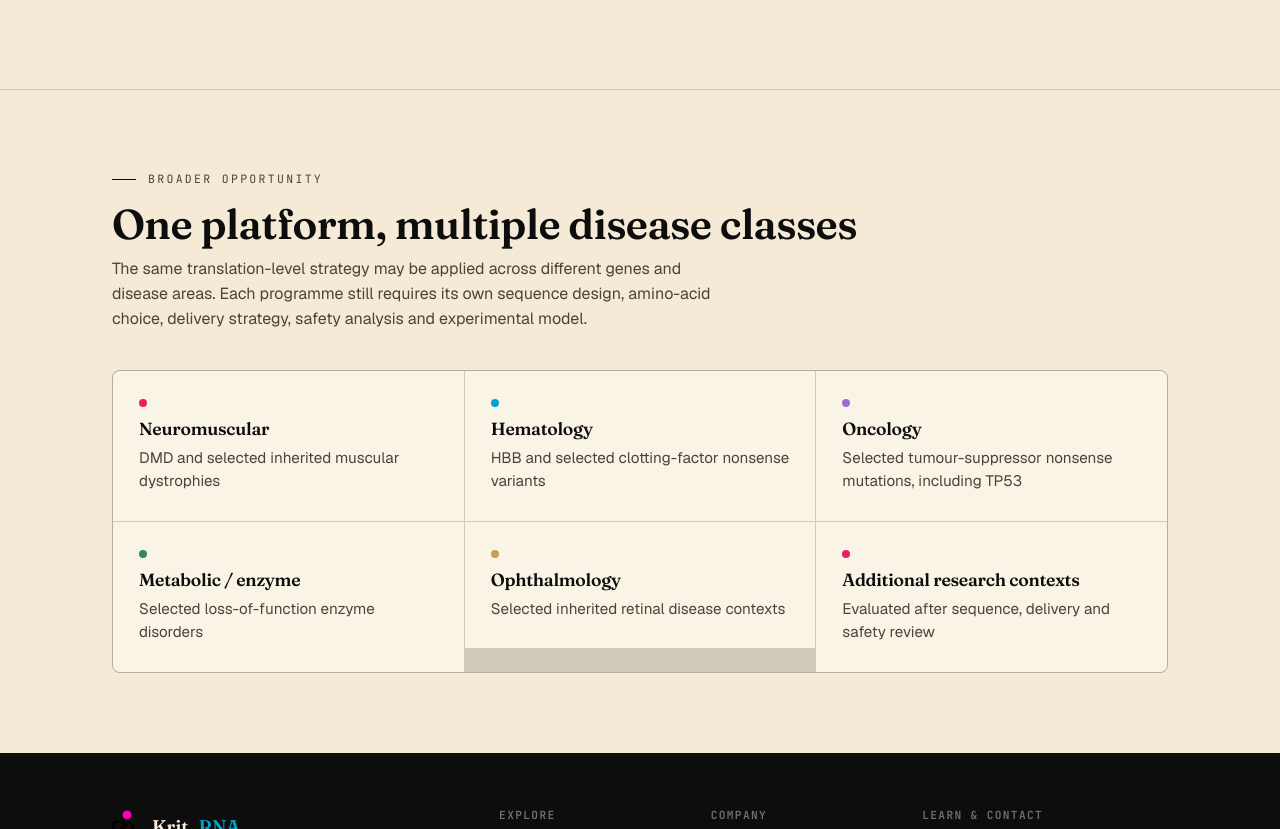
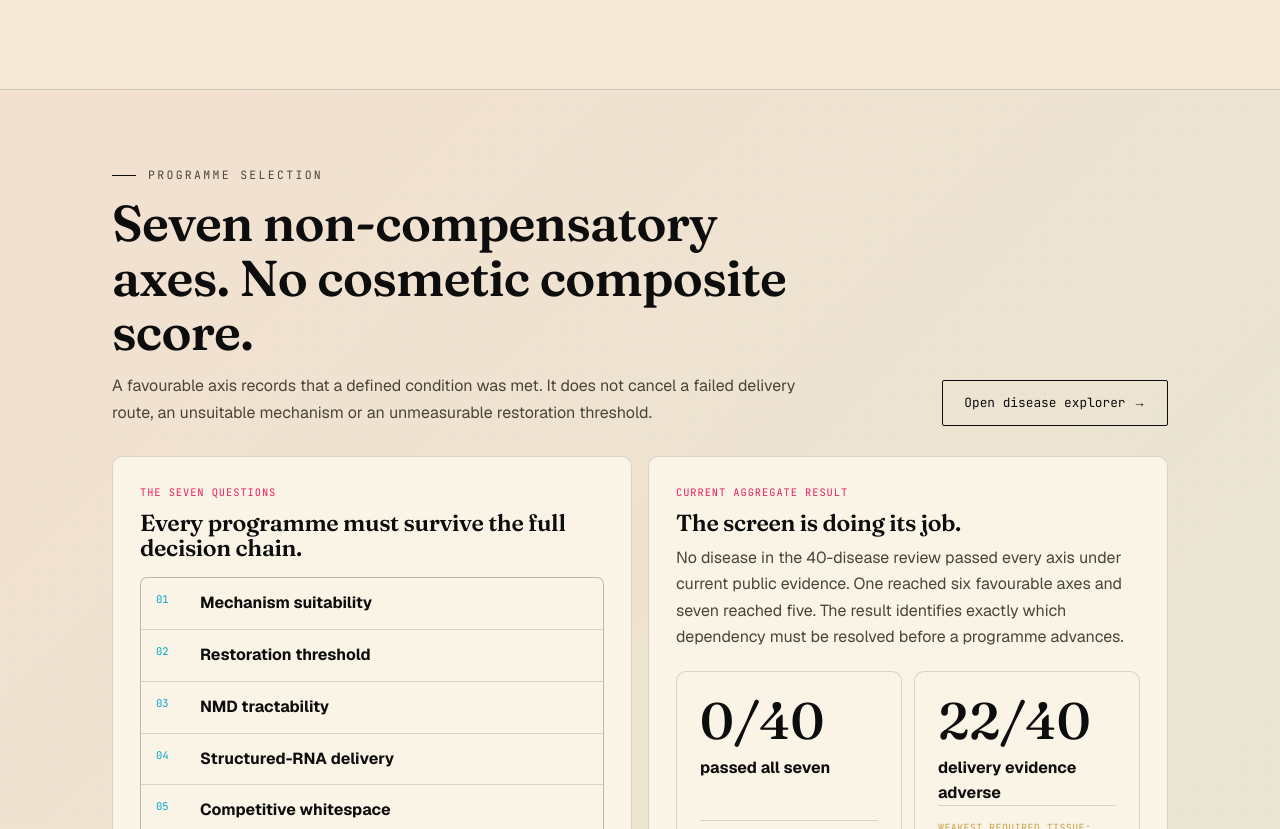
Before and after one commit to transloka786/trasnloka-website, a Next.js app: page /pipeline in a window 1280 px wide. Shown: the part 1971-2800 px from the top of the page. Built offline with nearby package versions, Linux system fonts and the light colour scheme.

Commit message:
Add seven-axis programme evidence module

```diff
--- a/src/app/pipeline/page.tsx
+++ b/src/app/pipeline/page.tsx
@@ -1,6 +1,7 @@
 import type { Metadata } from 'next';
 import Reveal from '@/components/Reveal';
 import { PROGRAMS, REACH } from '@/lib/content';
+import { ProgrammeEvidence } from '@/components/EvidenceModules';
 
 export const metadata: Metadata = {
   title: 'Research Programs',
@@ -71,6 +72,8 @@ export default function PipelinePage() {
         </div>
       </section>
 
+      <ProgrammeEvidence />
+
       <section>
         <div className="wrap">
           <Reveal><div className="sec-head"><div className="eyebrow">Broader opportunity</div><h2 className="h2">One platform, multiple disease classes</h2>
```
